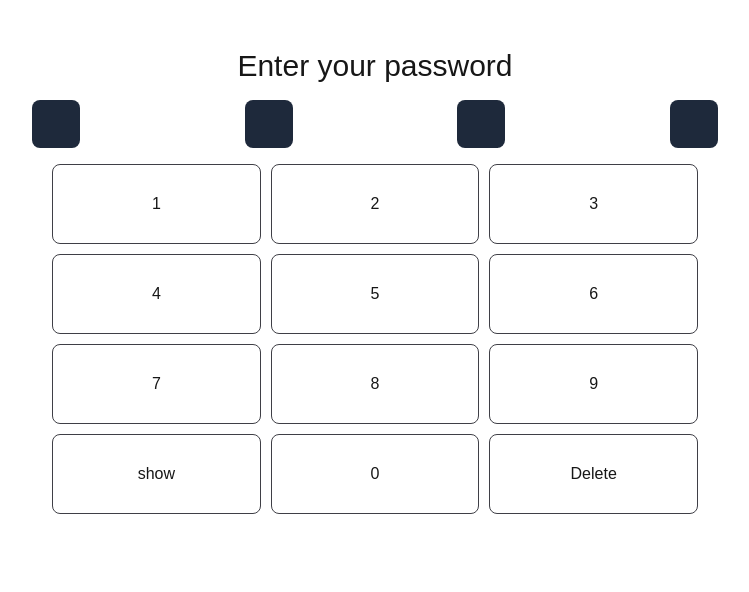
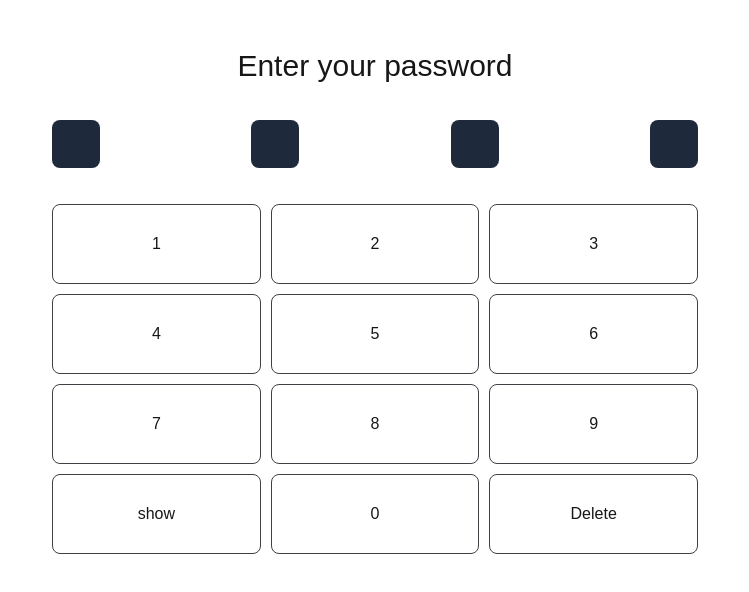
Before and after one commit to Paulelitee/tryouts, a Next.js app: page /haptic in a window 1280 px wide. Shown: the top 592 px of the page, without its empty margins (265-1014 px from the left). Built offline with nearby package versions, Linux system fonts and the light colour scheme.

Commit message:
password

```diff
--- a/app/haptic/page.tsx
+++ b/app/haptic/page.tsx
@@ -29,7 +29,7 @@
 
    return <div className="px-8 py-12 flex flex-col gap-4">
             <h1 className="text-3xl text-center">Enter your password</h1>
-            <div className="flex justify-between">
+            <div className="flex justify-between p-5">
                 {
                     [1, 2, 3, 4].map((number, id) =>
                     <div
```
